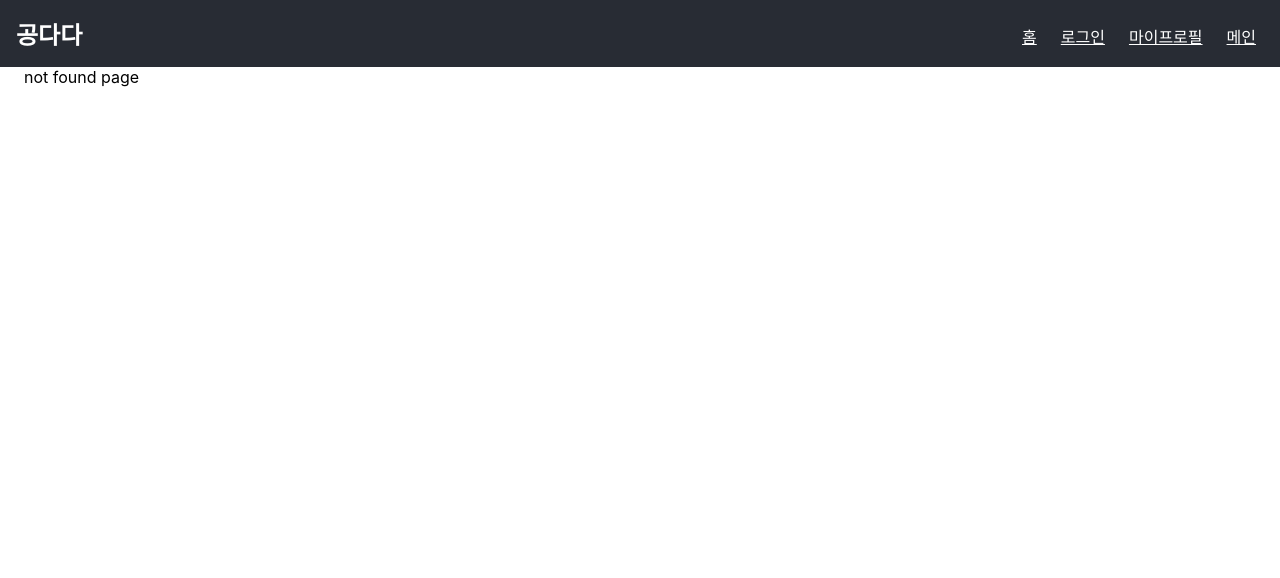
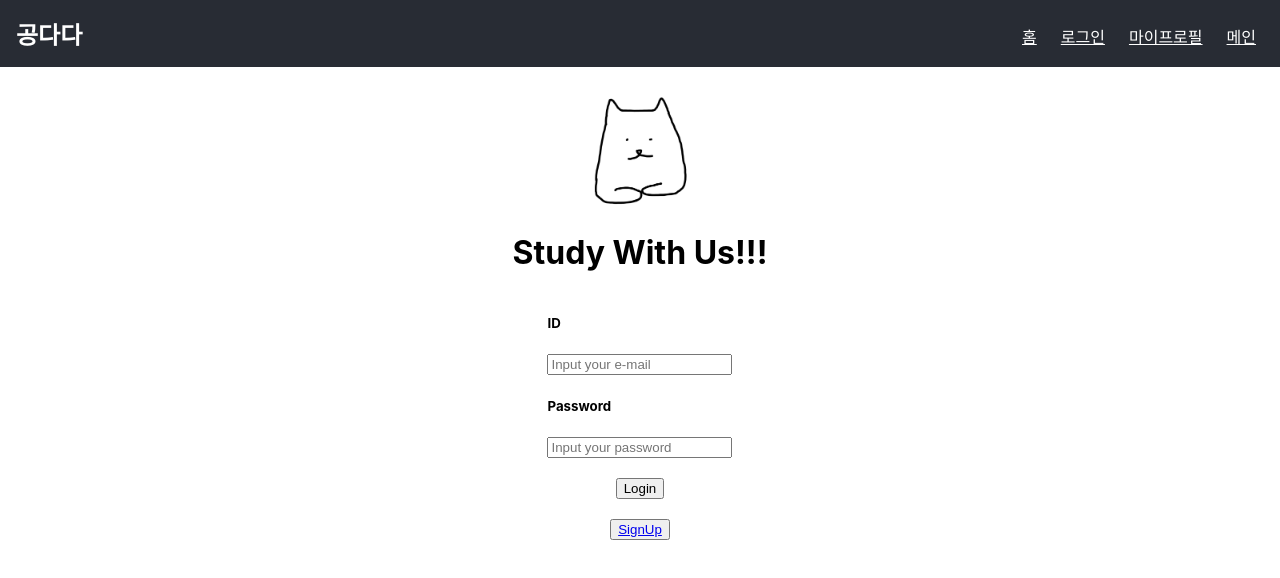
Before and after one commit to WoooDada/FrontEnd, a React (Create React App) app: page /login in a window 1280 px wide. Before the commit this address had no page. Shown: the top 578 px of the page. Built offline with nearby package versions, Linux system fonts and the light colour scheme.

Commit message:
Signup: 페이지 생성, 라우터 적용

```diff
--- a/src/App.css
+++ b/src/App.css
@@ -32,5 +32,5 @@
 
 .App-body {
     flex: 8;
-    padding: 0 3vmin;
+    padding: 3vmin;
 }
--- a/src/App.js
+++ b/src/App.js
@@ -1,7 +1,7 @@
 import { Switch, Route, Link } from "react-router-dom";
 
 // Page 로딩
-import { Main, Auth, MyProfile, NotFound, Home } from "./pages";
+import { Main, Auth, MyProfile, NotFound, Home, Signup } from "./pages";
 // import Header from "./components/Header";
 import "./App.css";
 
@@ -13,7 +13,7 @@ const Header = () => {
                 <Link to="/" className="App-header-route">
                     홈
                 </Link>
-                <Link to="/auth" className="App-header-route">
+                <Link to="/login" className="App-header-route">
                     로그인
                 </Link>
                 <Link to="/myprofile" className="App-header-route">
@@ -34,7 +34,8 @@ function App() {
             <div className="App-body">
                 <Switch>
                     <Route path="/" component={Home} exact />
-                    <Route path="/auth" component={Auth} />
+                    <Route path="/login" component={Auth} />
+                    <Route path="/signup" component={Signup} />
                     <Route path="/myprofile" component={MyProfile} />
                     <Route path="/main" component={Main} />
                     <Route component={NotFound} />
--- a/src/pages/Auth.js
+++ b/src/pages/Auth.js
@@ -1,39 +1,46 @@
-import React, { useState } from 'react';
+import React, { useState } from "react";
 import { Link } from "react-router-dom";
-import { Signup } from '../pages'
-import LoginForm from '../components/LoginForm';
-import '../css/Login.css';
+import LoginForm from "../components/LoginForm";
+import "../css/Login.css";
 
 const Auth = () => {
-    const adminUser = { // user example
+    const adminUser = {
+        // user example
         email: "woojung@love.com",
-	    password: "0000"
-    }
+        password: "0000",
+    };
 
-    const [user, setUser] = useState({email: "", password: ""});
+    const [user, setUser] = useState({ email: "", password: "" });
 
-    const Login = details => {
+    const Login = (details) => {
         console.log(details);
         // user example과 일치하면 login success
-        if (details.email == adminUser.email && details.password == adminUser.password){
+        if (
+            details.email === adminUser.email &&
+            details.password === adminUser.password
+        ) {
             console.log("login success");
             setUser({
                 email: details.email,
-                password: details.password
+                password: details.password,
             });
-        } else{ //일치하지 않으면 login fail
+        } else {
+            //일치하지 않으면 login fail
             console.log("login fail");
         }
-    }
+    };
 
-    const Logout = () => { // 혹시 몰라서 넣어둔 코드..
-        setUser({ email: "", password: ""});
-    }
+    const Logout = () => {
+        // 혹시 몰라서 넣어둔 코드..
+        setUser({ email: "", password: "" });
+    };
 
     return (
         <div className="outer-loginform">
             <LoginForm Login={Login} />
-            <Link to="/Signup"><button type="button">Sign Up</button></Link>
+            <button type="button">
+                <Link to="/signup">SignUp</Link>
+            </button>
         </div>
     );
 };
--- a/src/pages/Signup.js
+++ b/src/pages/Signup.js
@@ -1,10 +1,9 @@
 import React from "react";
-import SignupForm from '../components/SignupForm';
+import SignupForm from "../components/SignupForm";
 
 const Signup = () => {
     return (
         <div>
-            <h1>Signup Page</h1>
             <SignupForm />
         </div>
     );
```
Also changed, not shown: src/components/Header.js (deleted, +0 -16 lines).
